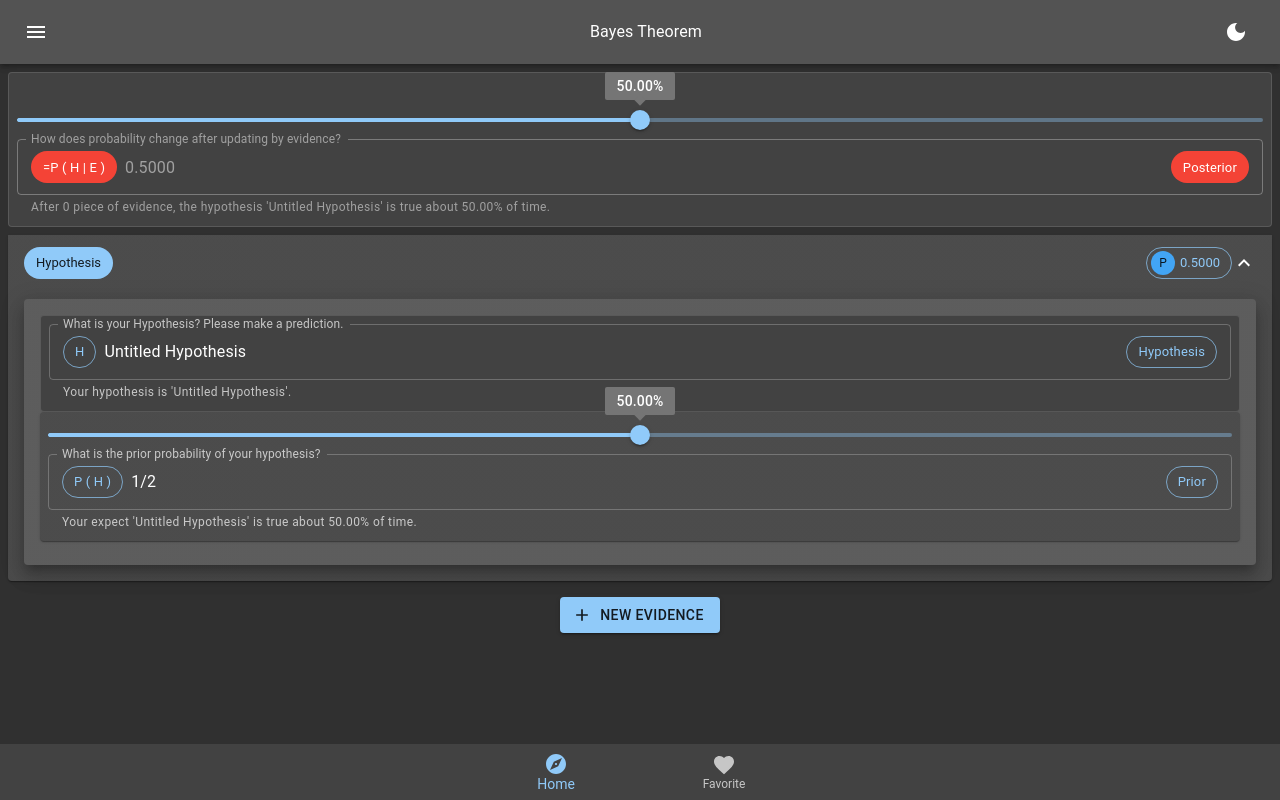
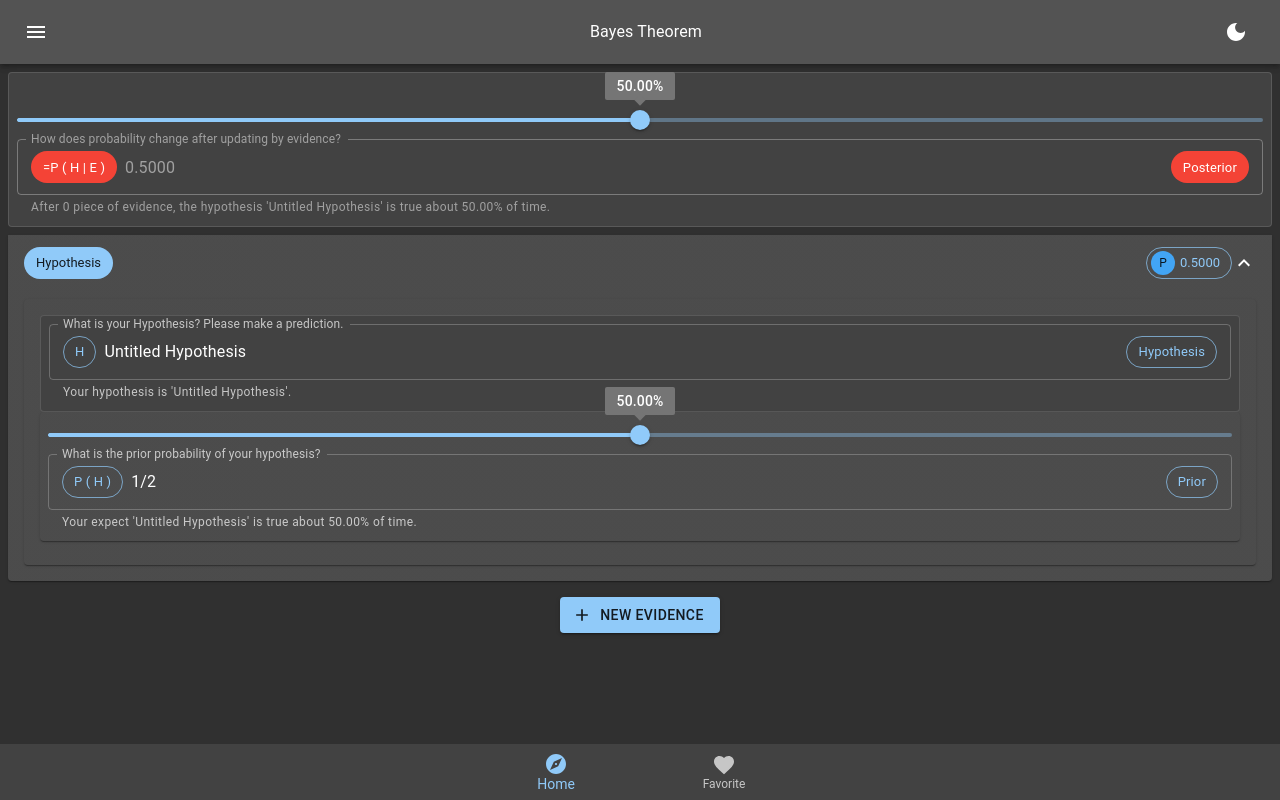
Before and after one commit to quantumsnowball/bayes-domain, a Next.js app: page / in a window 1280 px wide. Built offline with nearby package versions, Linux system fonts and the light colour scheme.

Commit message:
layout: disable auto elevation

```diff
--- a/components/Pages/Home/HypothesisCard/index.tsx
+++ b/components/Pages/Home/HypothesisCard/index.tsx
@@ -69,9 +69,7 @@ function HypothesisCard() {
           </Box>
         </AccordionSummary>
         <AccordionDetails>
-          <Card
-            elevation={Math.round(24 * posteriorLocal)}
-          >
+          <Card>
             <CardContent>
               <TitlePrompt />
               <PriorPrompt />
```
